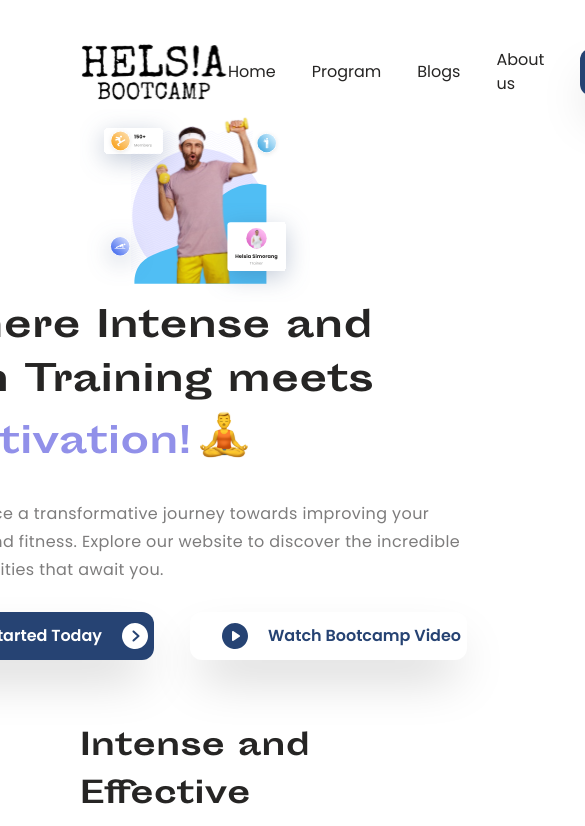
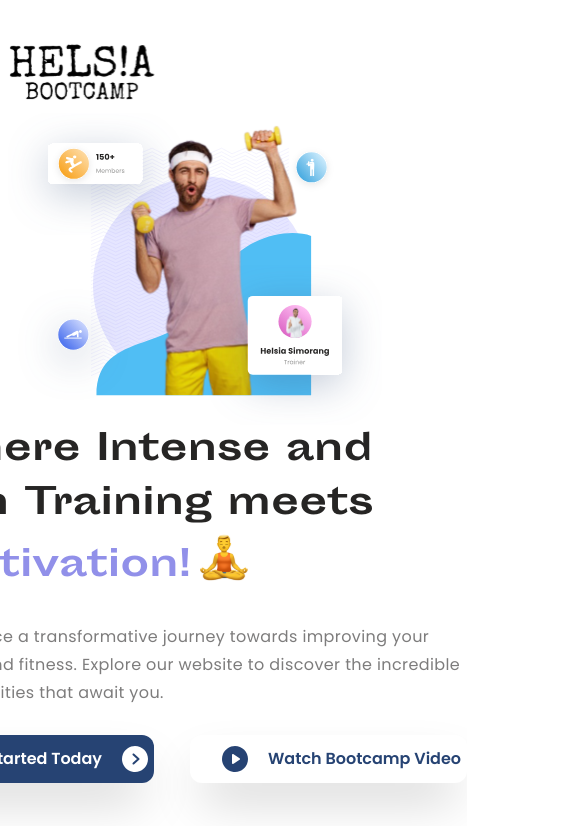
Before and after one commit to sohanemon/helsia-bootcamp, a Next.js app: page / in a window 390 px wide. Shown: the top 826 px of the page, 585 px wide, since content can reach past the window. Built offline with nearby package versions, Linux system fonts and the light colour scheme.

Commit message:
Jun 15, 2023, 4:09 PM

```diff
--- a/src/app/footer.tsx
+++ b/src/app/footer.tsx
@@ -2,7 +2,7 @@ import Social from './social';
 
 export default function Footer() {
   return (
-    <footer className='relative p-20 -mx-20 flex text-white -mt-14 gap-[20%] bg-themeBlue -z-20 [&_p]:tracking-wider'>
+    <footer className='relative max-sm:flex-col p-20 -mx-20 flex text-white -mt-14 gap-[20%] bg-themeBlue -z-20 [&_p]:tracking-wider'>
       <div>
         <p className='font-bold'>Logo</p>
         <p className='my-8 text-sm opacity-60'>
@@ -10,7 +10,7 @@ export default function Footer() {
         </p>
         <Social />
       </div>
-      <div className='grid w-1/2 grid-cols-3'>
+      <div className='grid w-1/2 grid-cols-1 max-sm:gap-10 max-sm:mt-10 sm:grid-cols-3'>
         {data.map((item) => (
           <div className='space-y-2' key={item.menu}>
             <p className='mb-6 font-bold'>{item.menu}</p>
--- a/src/app/layout.tsx
+++ b/src/app/layout.tsx
@@ -28,7 +28,10 @@ export default function RootLayout({
     <html lang='en'>
       <body
         className={
-          grotRegular.variable + ' ' + poppins.className + ' pt-10 px-20'
+          grotRegular.variable +
+          ' ' +
+          poppins.className +
+          ' pt-10 p-2   sm:px-20'
         }
       >
         <Navbar />
--- a/src/components/navbar.tsx
+++ b/src/components/navbar.tsx
@@ -5,7 +5,7 @@ export default function Navbar() {
   return (
     <nav className='flex justify-between'>
       <Image src={'/assets/logo.svg'} alt='logo' width={148} height={64} />
-      <ul className='flex items-center gap-9 '>
+      <ul className='flex items-center max-sm:hidden gap-9 '>
         {navItems.map((el) => (
           <li className='first-letter:uppercase' key={el}>
             {el}
```
